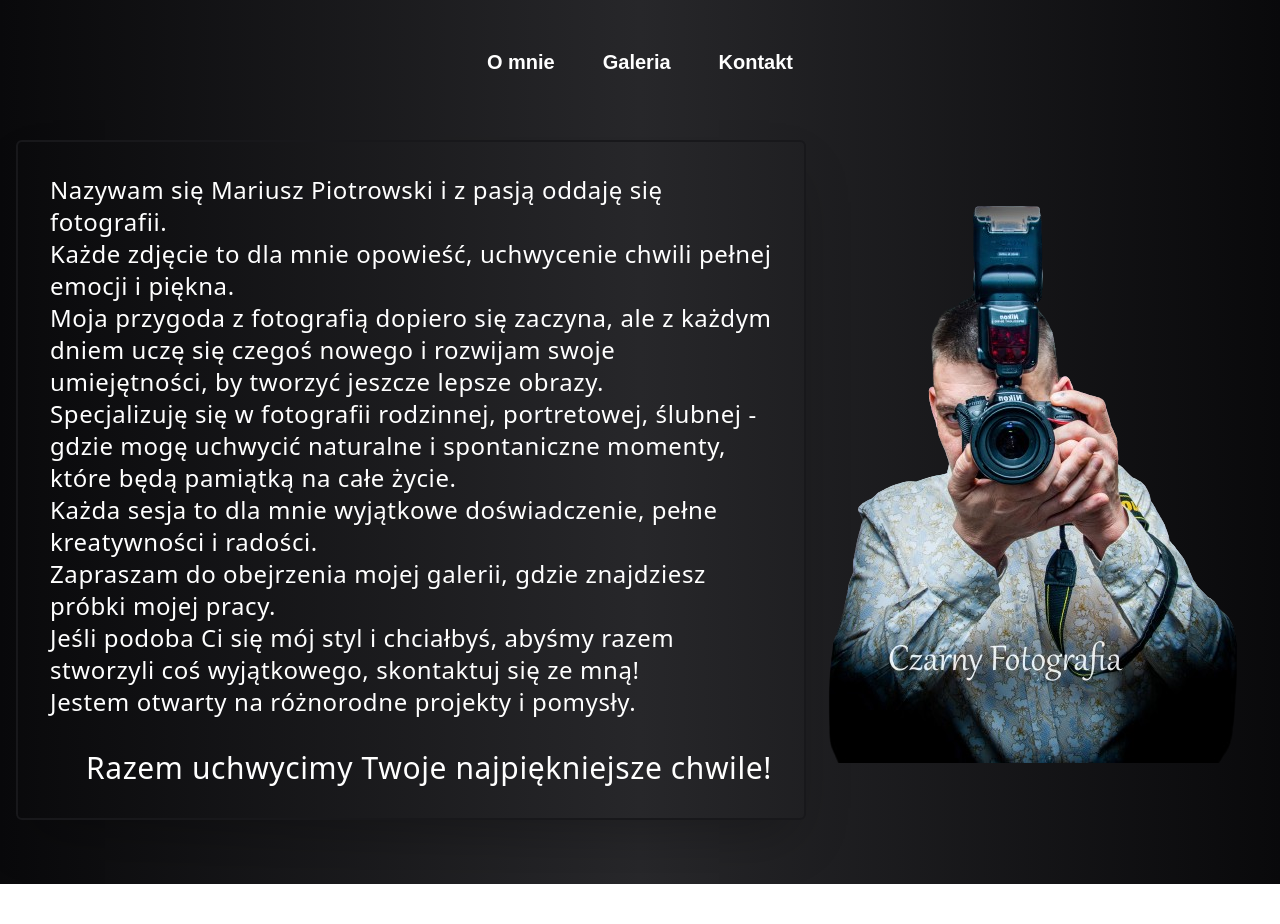
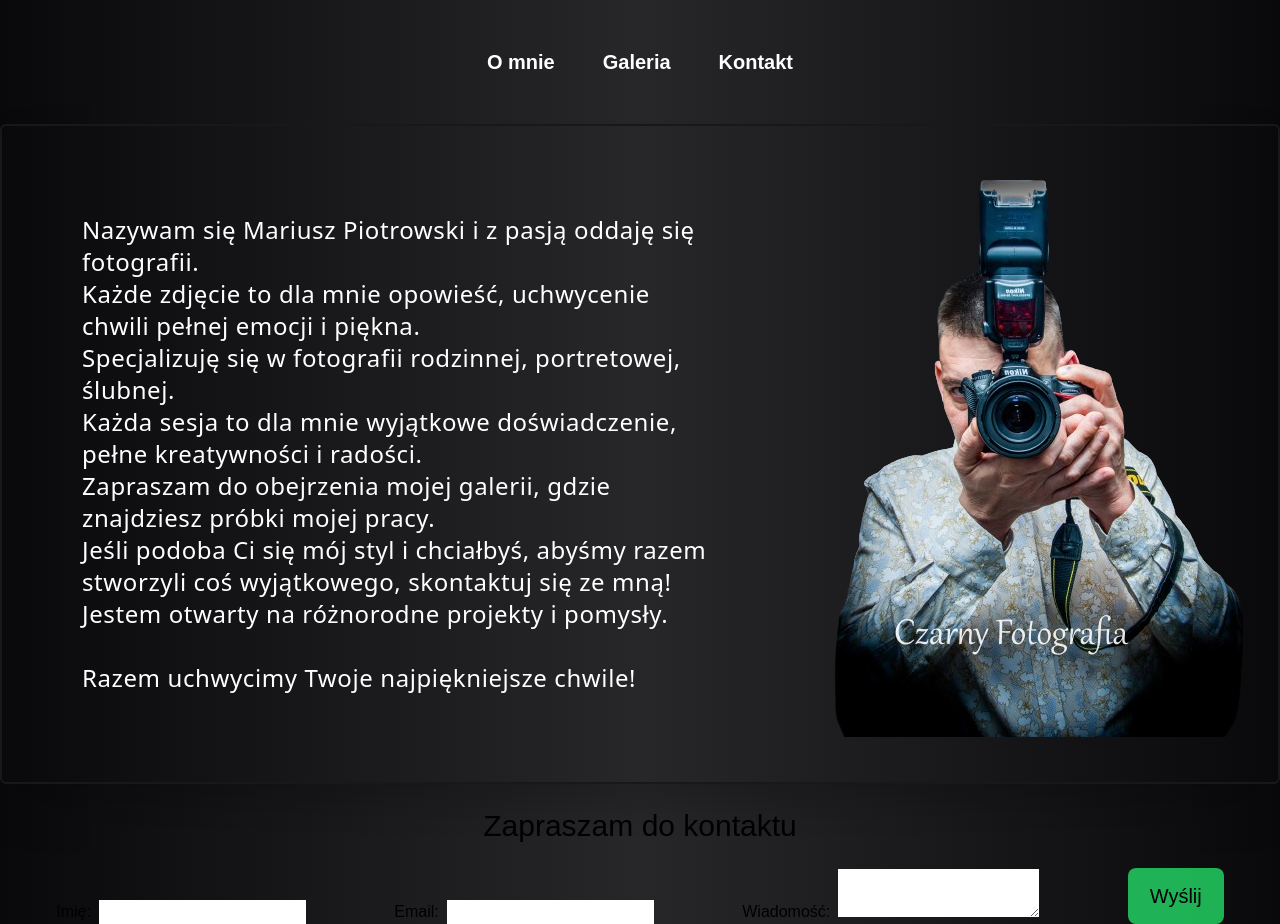
Before and after one commit to jacekzielinski87/Website-for-Photographer-Website-for-my-friend-, a React (Vite) app: page / in a window 1280 px wide. Before the commit the page ends 884 px from the top, so only its background shows below. Built offline with nearby package versions, Linux system fonts and the light colour scheme.

Commit message:
About and Contact sections

```diff
--- a/src/components/About.jsx
+++ b/src/components/About.jsx
@@ -4,6 +4,7 @@
 import React, { useState } from 'react';
 import Czarny from "../assets/ManiekNoBg.png";
 import Header from './Header';
+import ContactForm from './Contactform';
 
 
 
@@ -14,19 +15,17 @@ const About = () => {
   return (
     <>
     <Header/>
-    <section className='flex items-center justify-center text-white p-4'>
-      <p className=' tracking-wide text-2xl p-8 shadow-2xl border-2 border-zinc-900 rounded-md'>Nazywam się Mariusz Piotrowski i z pasją oddaję się fotografii.<br/> Każde zdjęcie to dla mnie opowieść, uchwycenie chwili pełnej emocji i piękna.<br/> Moja przygoda z fotografią dopiero się zaczyna, ale z każdym dniem uczę się czegoś nowego i rozwijam swoje umiejętności, by tworzyć jeszcze lepsze obrazy.<br/>
-
-Specjalizuję się w fotografii rodzinnej, portretowej, ślubnej -  gdzie mogę uchwycić naturalne i spontaniczne momenty, które będą pamiątką na całe życie.<br/> Każda sesja to dla mnie wyjątkowe doświadczenie, pełne kreatywności i radości.<br/>
-
-Zapraszam do obejrzenia mojej galerii, gdzie znajdziesz próbki mojej pracy.<br/> Jeśli podoba Ci się mój styl i chciałbyś, abyśmy razem stworzyli coś wyjątkowego, skontaktuj się ze mną! <br/>Jestem otwarty na różnorodne projekty i pomysły.<br/>
-<br/>
-<p className='flex justify-end text-3xl'>Razem uchwycimy Twoje najpiękniejsze chwile!</p></p>
-      <img src={Czarny} alt='Photo Maniek' className='m-2'/>
+    <section className='flex items-center justify-center text-white shadow-2xl border-2 border-zinc-900 rounded-md'>
+      <p className=' tracking-wide text-2xl px-4 py-6 flex items-start m-16'>Nazywam się Mariusz Piotrowski i z pasją oddaję się fotografii.<br/> Każde zdjęcie to dla mnie opowieść, uchwycenie chwili pełnej emocji i piękna.<br/>
+      Specjalizuję się w fotografii rodzinnej, portretowej, ślubnej.<br/> Każda sesja to dla mnie wyjątkowe doświadczenie, pełne kreatywności i radości.<br/>
+      Zapraszam do obejrzenia mojej galerii, gdzie znajdziesz próbki mojej pracy.<br/> Jeśli podoba Ci się mój styl i chciałbyś, abyśmy razem stworzyli coś wyjątkowego, skontaktuj się ze mną! <br/>
+      Jestem otwarty na różnorodne projekty i pomysły.<br/>
+      <br/>
+      Razem uchwycimy Twoje najpiękniejsze chwile!</p>
+    <img src={Czarny} alt='Photo Maniek' className=' m-2 p-2 rounded-lg'/>
     </section>
-    <div className='flex justify-center m-12'>
-    </div>
-    </>
+    <ContactForm/>
+  </>
   );
 };
 
--- a/src/components/Contactform.jsx
+++ b/src/components/Contactform.jsx
@@ -1,7 +1,7 @@
 // src/components/ContactForm.js
 // eslint-disable-next-line no-unused-vars
 import React, { useState } from 'react';
-import Header from './Header';
+
 
 const ContactForm = () => {
   const [name, setName] = useState('');
@@ -15,13 +15,12 @@ const ContactForm = () => {
 
   return (
     <>
-    <Header/>
-    <section className='text-white p-4'>
-      <h2 className='text-3xl font-Lexend mb-2 underline underline-offset-8 flex justify-center'>Kontakt</h2>
-      <form onSubmit={handleSubmit} className='flex justify-center items-center gap-4'>
-        <label className='font-Lexend'>
+    <section className='text-black m-4'>
+      <h2 className='text-3xl font-Lexend m-6 flex justify-center'>Zapraszam do kontaktu</h2>
+      <form onSubmit={handleSubmit} className='flex items-end justify-around'>
+        <label className=' font-Lexend'>
           Imię:
-          <input className='mx-4'
+          <input className='mx-2'
             type="text"
             value={name}
             onChange={(e) => setName(e.target.value)}
@@ -29,20 +28,22 @@ const ContactForm = () => {
         </label>
         <label className='font-Lexend'>
           Email:
-          <input className='mx-4'
+          <input className='mx-2'
             type="email"
             value={email}
             onChange={(e) => setEmail(e.target.value)}
           />
         </label>
-        <label className=' flex items-center font-Lexend'>
+        <label className='font-Lexend'>
           Wiadomość:
-          <textarea className='m-4'
+          <textarea className='mx-2'
             value={message}
             onChange={(e) => setMessage(e.target.value)}
           ></textarea>
         </label>
-        <button type="submit" className= 'bg-green-700 p-2 font-Lexend h-12 w-16 border-solid-green-00'>Wyślij</button>
+        <div className=''>
+          <button type="submit" className='bg-green-500/90 hover hover:bg-green-400/90 p-2 font-Lexend text-xl w-24 h-14 rounded-lg'>Wyślij</button>
+        </div>
       </form>
     </section>
     </>
```
